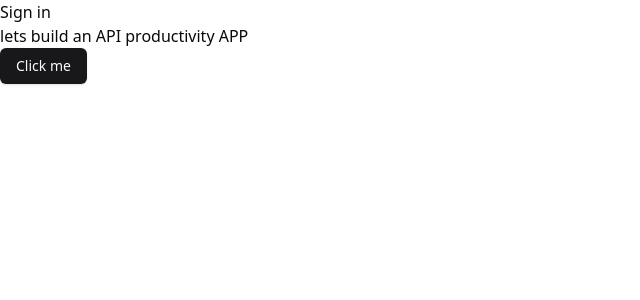
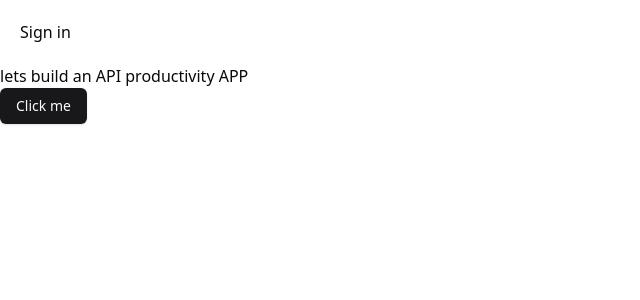
Before and after one commit to MubarekAdem/AI-Notion-clone, a Next.js app: page / in a window 1280 px wide. Shown: the top 300 px of the page, without its empty margins (0-640 px from the left). Built offline with nearby package versions, Linux system fonts and the light colour scheme; no server answers.

Commit message:
update time

```diff
--- a/components/Header.tsx
+++ b/components/Header.tsx
@@ -12,9 +12,9 @@
   const { user } = useUser();
 
   return (
-    <div>
+    <div className="flex items-center justify-between p-5">
       {user && (
-        <h1>
+        <h1 className="text-2xl ">
           {user?.firstName}
           {`'s`} space
         </h1>
```
Also changed, not shown: 1 other file (tests, documents, lock files or other folders).
